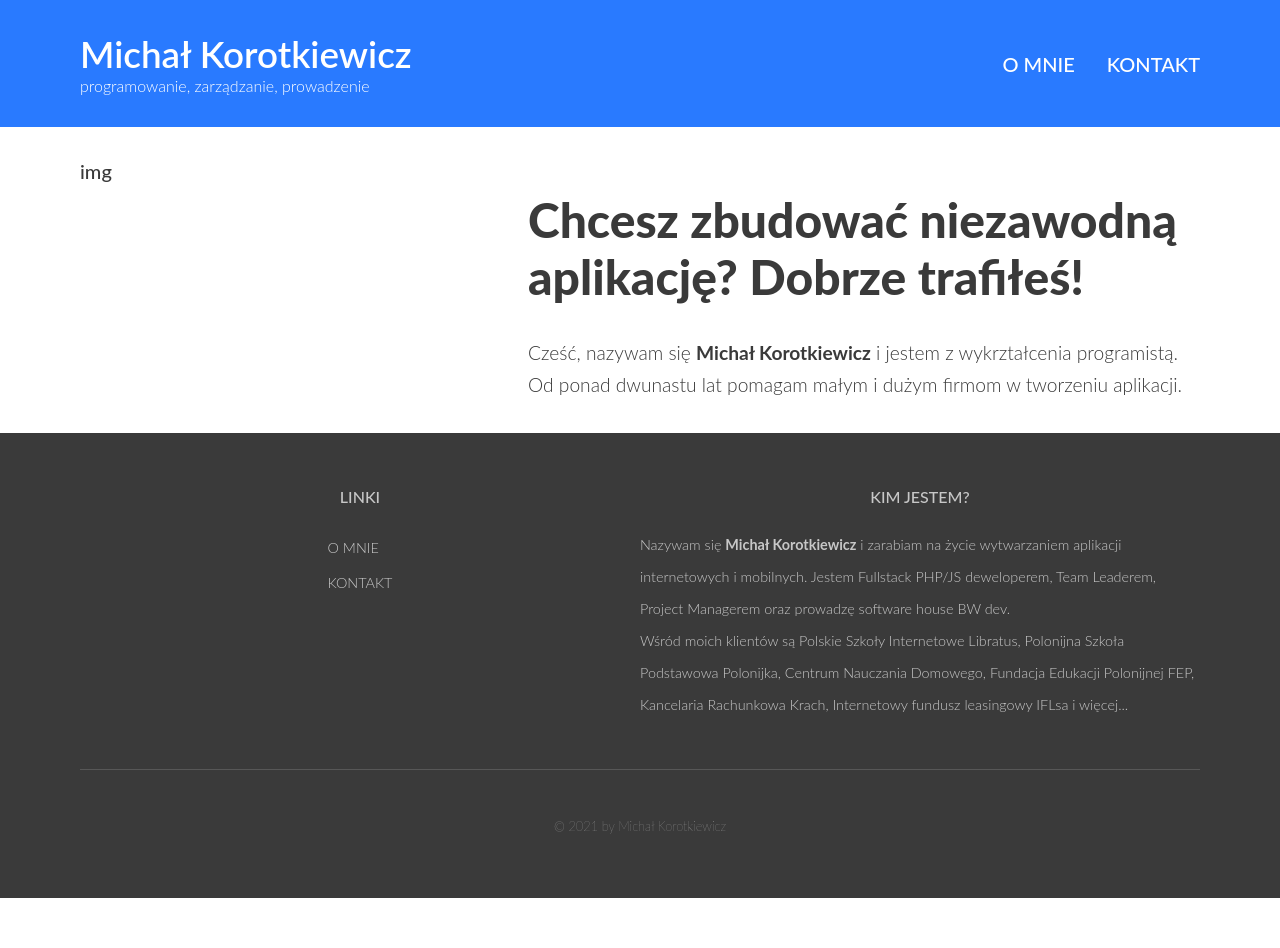
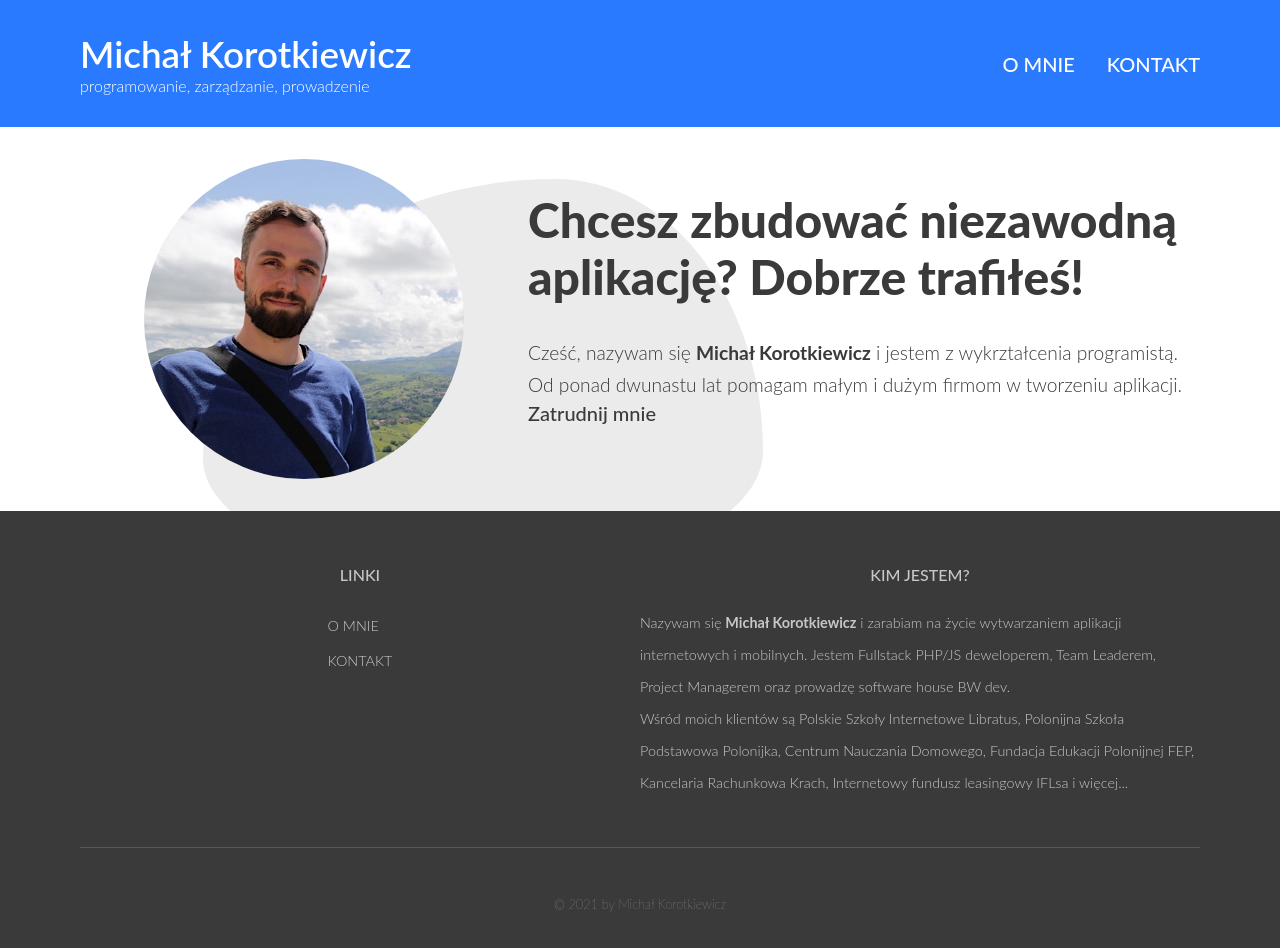
Before and after one commit to Korotkiewicz/michal, a website: page index.html in a window 1280 px wide. Before the commit the page ends 898 px from the top, so only its background shows below. Drawn offline with Linux system fonts and the light colour scheme; a web font is replaced by a local one.

Commit message:
scaffolding is ready (header, main container, footer)

```diff
--- /dev/null
+++ b/assets/sass/_main_section.scss
@@ -0,0 +1,69 @@
+.main {
+    padding: 2rem 0;
+    display: flex;
+    color: $primary-text-color;
+
+    &__aside {
+        flex: 2;
+        display: flex;
+        align-items: center;
+        justify-content: center;
+        position: relative;
+
+        &:after {
+            display: block;
+            background: rgba(60,60,59,0.1);
+            position: absolute;
+            width: 100%;
+            height: 100%;
+            content: "";
+            z-index: -1;
+            border-radius: 63% 37% 50% 50%/70% 68% 32% 30%;
+            transform: scale(1.25);
+            left: 40%;
+            bottom: -60px;
+        }
+    }
+
+    &__info {
+        flex: 3;
+    }
+
+    .article {
+        &__header {
+            font-size: 3rem;
+            @include lato-font('heavy');
+            padding: 2rem 0;
+        }
+
+        &__text {
+            font-size: 1.2rem;
+            line-height: 2rem;
+            @include lato-font('light');
+        }
+    }
+
+    &__my-photo {
+        width:20rem;
+        height:20rem;
+
+        display:flex;
+
+        border-radius:50%;
+        background-image:url('/assets/img/mk.jpeg');
+        background-size: cover;
+        transition: ease-in-out .3s;
+
+        z-index:2;
+
+        &:hover{
+            border-radius: 0.5rem;
+            width: calc(100% - 2rem);
+            height:20rem;
+
+            box-shadow: 0px 0px 1px rgba(0, 0, 0, 0.04), 0px 2px 6px rgba(9, 55, 53, 0.08), 0px 16px 24px rgba(9, 55, 53, 0.1), 0px 24px 32px rgba(9, 55, 53, 0.14);
+        }
+
+
+    }
+}
--- a/index.html
+++ b/index.html
@@ -10,7 +10,7 @@
         <title></title>
         <meta name="description" content="">
         <meta name="viewport" content="width=device-width, initial-scale=1">
-        <link rel="stylesheet" href="/css/style.css">
+        <link rel="stylesheet" href="/assets/css/style.css">
     </head>
     <body>
         <!--[if lt IE 7]>
@@ -33,11 +33,15 @@
 
         <section class="main container">
             <aside class="main__aside">
-                img
+                <figure class="main__my-photo">
+                </figure>
             </aside>
             <article class="main__info article">
                 <h2 class="article__header">Chcesz zbudować niezawodną aplikację? Dobrze trafiłeś!</h2>
                 <p class="article__text">Cześć, nazywam się <strong>Michał Korotkiewicz</strong> i jestem z wykrztałcenia programistą. Od ponad <span id="experience-duration">dziesięciu</span> lat pomagam małym i dużym firmom w tworzeniu aplikacji.</p>
+                <div class="article__buttons">
+                    <botton class="article__button article__button--primary">Zatrudnij mnie</botton>
+                </div>
             </article>
         </section>
 
@@ -59,6 +63,6 @@
             <div class="footer__copyright">&copy; <span id="current-year">2021</span> by Michał Korotkiewicz</div>
         </footer>
 
-        <script src="/js/main.js" async defer></script>
+        <script src="/assets/js/main.js" async defer></script>
     </body>
 </html>
--- a/package.json
+++ b/package.json
@@ -5,7 +5,7 @@
   "main": "index.js",
   "scripts": {
     "test": "echo \"Error: no test specified\" && exit 1",
-    "compile-sass": "node-sass sass/main.scss css/style.css --watch"
+    "compile-sass": "node-sass assets/sass/main.scss assets/css/style.css --watch"
   },
   "repository": {
     "type": "git",
--- a/sass/_main_section.scss
+++ /dev/null
@@ -1,27 +0,0 @@
-.main {
-    padding: 2rem 0;
-    display: flex;
-    color: $primary-text-color;
-
-    &__aside {
-        flex: 2;
-    }
-
-    &__info {
-        flex: 3;
-    }
-
-    .article {
-        &__header {
-            font-size: 3rem;
-            @include lato-font('heavy');
-            padding: 2rem 0;
-        }
-
-        &__text {
-            font-size: 1.2rem;
-            line-height: 2rem;
-            @include lato-font('light');
-        }
-    }
-}
```
Also changed, not shown: assets/css/style.css, assets/img/mk.jpeg (added), assets/js/main.js (renamed from js/main.js), assets/sass/_footer.scss (renamed from sass/_footer.scss), assets/sass/_header.scss (renamed from sass/_header.scss), assets/sass/_nav.scss (renamed from sass/_nav.scss), assets/sass/_variables.scss (renamed from sass/_variables.scss), assets/sass/fonts/_functions.scss (renamed from sass/fonts/_functions.scss), assets/sass/fonts/_lato.scss (renamed from sass/fonts/_lato.scss), assets/sass/fonts/_mixins.scss (renamed from sass/fonts/_mixins.scss), assets/sass/fonts/_variables.scss (renamed from sass/fonts/_variables.scss), assets/sass/main.scss (renamed from sass/main.scss), 3 other files.
